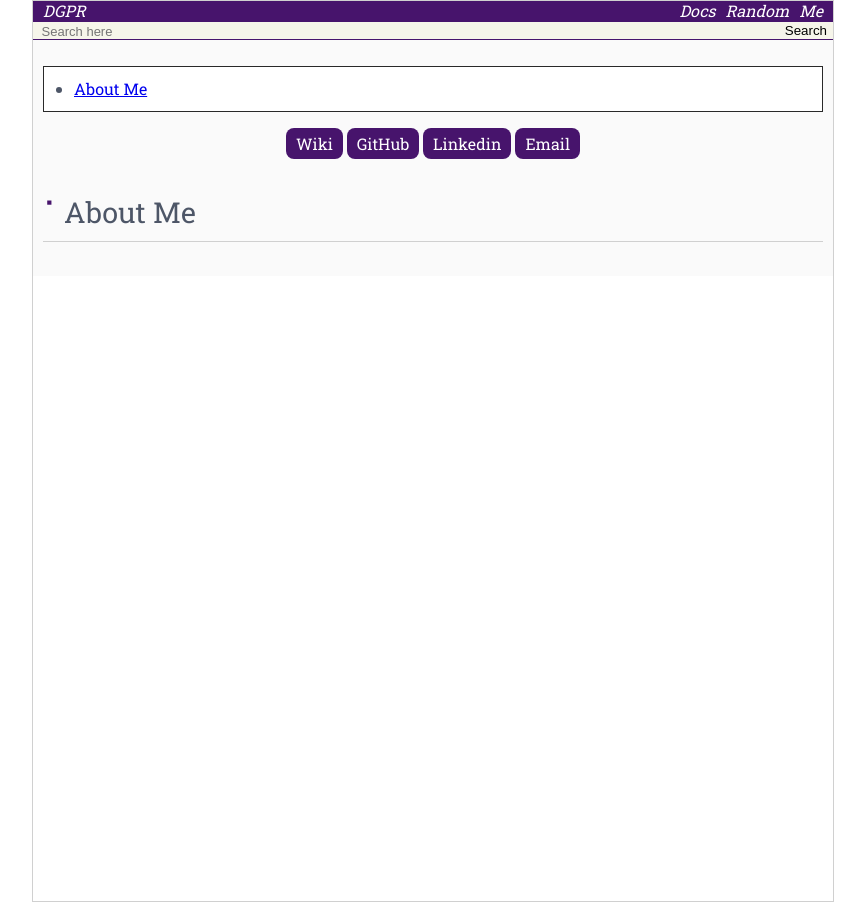
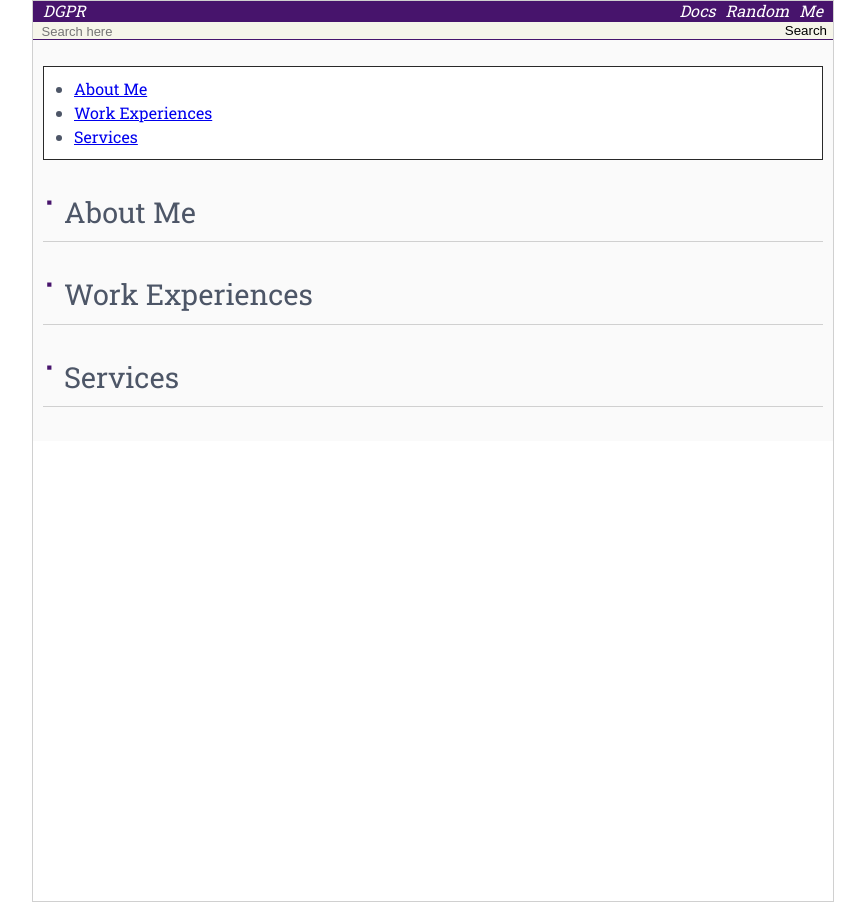
Before and after one commit to dgnppr/dgnppr.github.io, a Jekyll site: the page built from about.md, in a window 1280 px wide. Shown: the whole page, without its empty margins (207-1072 px from the left). Built offline with Jekyll 4.4.1, drawn with Linux system fonts in a browser that asks for light colours.

Commit message:
Update about

```diff
--- a/about.md
+++ b/about.md
@@ -8,19 +8,8 @@ latex: true
 * TOC
 {:toc}
 
-<div class="contact">
-{% if site.github_username %}
-        <a href="https://docs.dgpr.me">Wiki</a>
-{% endif %}
-{% if site.github_username %}
-        <a href="https://github.com/{{ site.github_username }}">GitHub</a>
-{% endif %}
-{% if site.linkedin_username %}
-        <a href="https://www.linkedin.com/in/{{ site.linkedin_username }}">Linkedin</a>
-{% endif %}
-{% if site.email %}
-        <a href="mailto:{{ site.email }}">Email</a>
-{% endif %}
-</div>
+## About Me
 
-## About Me
+## Work Experiences
+
+## Services
--- a/blog/index.html
+++ b/blog/index.html
@@ -6,6 +6,7 @@ public: true
 
 <div>
     <h3>Blog</h3>
-    <li><a href="https://velog.io/@dragonappear">@Deprecated Velog - dragonappear</a></li>
-    <li><a href="https://velog.io/@yyong3519">@Deprecated Velog - yyong3519</a></li>
+    <li><a href="https://docs.dgpr.me">@InProgress Docs</a></li>
+    <li><a href="https://velog.io/@dragonappear">@Deprecated Velog</a></li>
+    <li><a href="https://velog.io/@yyong3519">@Deprecated Velog</a></li>
 </div>
--- a/index.html
+++ b/index.html
@@ -22,9 +22,6 @@ regenerate: true
         {% endif %}
         {% if site.github_username %}
         <a href="https://github.com/{{ site.github_username }}">Github</a>
-        {% endif %}
-        {% if site.linkedin_username %}
-        <a href="https://www.linkedin.com/in/{{ site.linkedin_username }}">Linkedin</a>
         {% endif %}
         {% if site.email %}
         <a href="mailto:{{ site.email }}">Email</a>
```
